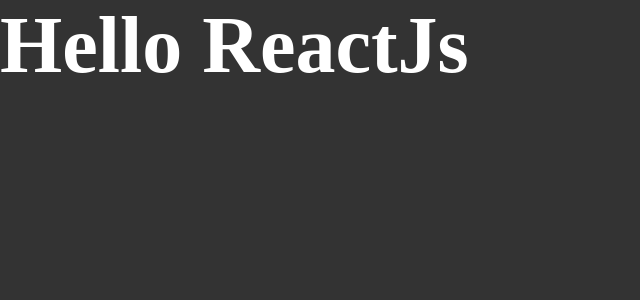
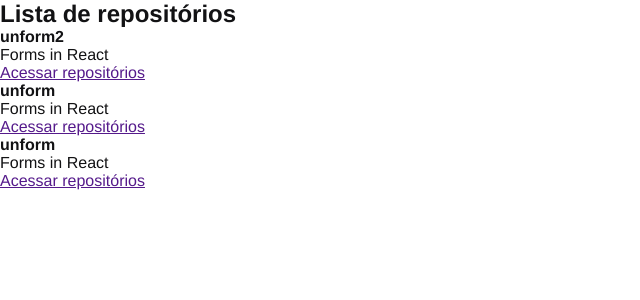
Before and after one commit to FernandoBrino/introduction-reactjs, a React app: page / in a window 1280 px wide. Shown: the top 300 px of the page, without its empty margins (0-640 px from the left). Built offline with nearby package versions, Linux system fonts and the light colour scheme.

Commit message:
create first react component

```diff
--- a/src/App.jsx
+++ b/src/App.jsx
@@ -1,5 +1,6 @@
+import { RepositoryList } from './components/RepositoryList'
 import './styles/global.scss'
 
 export function App() {
-    return <h1>Hello ReactJs</h1>
+    return <RepositoryList/>
 }
--- /dev/null
+++ b/src/components/RepositoryList.jsx
@@ -0,0 +1,36 @@
+const repositoryName = 'unform2';
+
+export function RepositoryList() {
+    return (
+        <section className="repository-list" >
+            <h1>Lista de repositórios</h1>
+
+            <ul>
+                <li>
+                    <strong>{repositoryName}</strong>
+                    <p>Forms in React</p>
+
+                    <a href="">
+                        Acessar repositórios
+                    </a>
+                </li>
+                <li>
+                    <strong>unform</strong>
+                    <p>Forms in React</p>
+
+                    <a href="">
+                        Acessar repositórios
+                    </a>
+                </li>
+                <li>
+                    <strong>unform</strong>
+                    <p>Forms in React</p>
+
+                    <a href="">
+                        Acessar repositórios
+                    </a>
+                </li>
+            </ul>
+        </section>
+    )
+}
--- a/src/styles/global.scss
+++ b/src/styles/global.scss
@@ -5,11 +5,6 @@
 }
 
 body {
-    font: Arial, Helvetica, sans-serif;
-    background: #333;
-    color: #fff;
-
-    h1 {
-        font-size: 80px;
-    }
+    font: 16px "Helvetica Neue", Arial, sans-serif;
+    color: #121214;
 }
```
